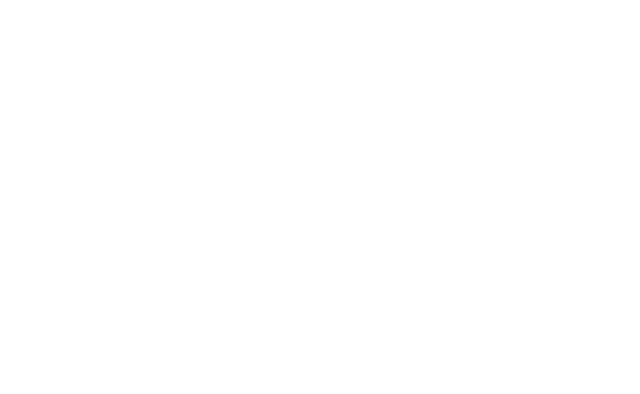
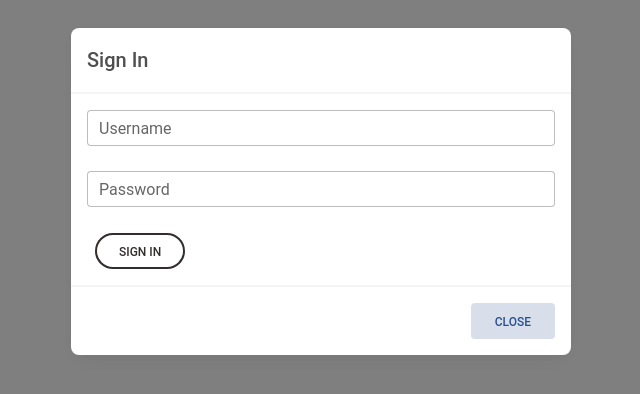
Before and after one commit to ROSUNICOLAE/QuantumBuy, a React (Create React App) app in the folder qb-frontend/: page /SignIn in a window 1280 px wide. Before the commit this address had no page. Shown: the top 394 px of the page, without its empty margins (319-959 px from the left). Built offline with nearby package versions, Linux system fonts and the light colour scheme.

Commit message:
Started working at SIGN IN FEAUTRE

```diff
--- a/qb-frontend/src/App.js
+++ b/qb-frontend/src/App.js
@@ -9,6 +9,7 @@
 import Callback from "./components/Callback";
 import Buy from "./components/Buy";
 import Sell from "./components/Sell";
+import SignIn from "./components/SignIn";
 
 function App() {
     return (
@@ -18,6 +19,7 @@
                 <Route path="/GoQuantum" element={<GoQuantum />} />
                 <Route path="/AboutUs" element={<AboutUs />} />
                 <Route path="/SignUp" element={<SignUp />} />
+                <Route path="/SignIn" element={<SignIn />} />
                 <Route path="/users/oauth2/callback/google" element={<Callback />} />
                 <Route path="/Buy" element={<Buy />} />
                 <Route path="/Sell" element={<Sell />} />
--- /dev/null
+++ b/qb-frontend/src/components/SignIn.js
@@ -0,0 +1,95 @@
+import React, { useState } from 'react';
+import {
+    MDBBtn,
+    MDBModal,
+    MDBModalDialog,
+    MDBModalContent,
+    MDBModalHeader,
+    MDBModalTitle,
+    MDBModalBody,
+    MDBModalFooter,
+    MDBInput,
+} from 'mdb-react-ui-kit';
+
+function SignIn({ closeModal }) {
+    const [username, setUsername] = useState('');
+    const [password, setPassword] = useState('');
+    const [errorMessage, setErrorMessage] = useState('');
+
+    const handleSubmit = async (e) => {
+        e.preventDefault();
+        try {
+            const response = await fetch('http://localhost:8080/api/auth/signin', {
+                method: 'POST',
+                headers: {
+                    'Content-Type': 'application/json',
+                },
+                body: JSON.stringify({
+                    username,
+                    password,
+                }),
+                mode: 'cors', // Add this line to enable CORS
+            });
+
+            if (response.ok) {
+                // Sign-in successful
+                // You can handle the success response here
+                closeModal();
+            } else {
+                // Sign-in failed
+                // You can handle the error response here
+                const data = await response.json();
+                setErrorMessage(data.message);
+            }
+        } catch (error) {
+            console.error('Error:', error);
+        }
+    };
+
+    return (
+        <MDBModal show={true} tabIndex='-1'>
+            <MDBModalDialog>
+                <MDBModalContent>
+                    <MDBModalHeader>
+                        <MDBModalTitle>Sign In</MDBModalTitle>
+                    </MDBModalHeader>
+                    <MDBModalBody>
+                        {errorMessage && (
+                            <div className='alert alert-danger' role='alert'>
+                                {errorMessage}
+                            </div>
+                        )}
+                        <form onSubmit={handleSubmit}>
+                            <MDBInput
+                                label='Username'
+                                id='username'
+                                type='text'
+                                value={username}
+                                onChange={(e) => setUsername(e.target.value)}
+                            />
+                            <br />
+                            <MDBInput
+                                label='Password'
+                                id='password'
+                                type='password'
+                                value={password}
+                                onChange={(e) => setPassword(e.target.value)}
+                            />
+                            <br />
+                            <MDBBtn outline rounded className='mx-2' color='dark' type='submit'>
+                                Sign In
+                            </MDBBtn>
+                        </form>
+                    </MDBModalBody>
+                    <MDBModalFooter>
+                        <MDBBtn color='secondary' onClick={() => closeModal()}>
+                            Close
+                        </MDBBtn>
+                    </MDBModalFooter>
+                </MDBModalContent>
+            </MDBModalDialog>
+        </MDBModal>
+    );
+}
+
+export default SignIn;
--- a/qb-frontend/src/components/SlimSidebar.js
+++ b/qb-frontend/src/components/SlimSidebar.js
@@ -1,23 +1,32 @@
 import React, { useState, useEffect } from 'react';
 import SignUp from './SignUp';
+import SignIn from './SignIn';
 import {
     MDBBtn
 } from 'mdb-react-ui-kit';
 
 function SlimSidebar() {
-    const [showModal, setShowModal] = useState(false);
+    const [showSignUpModal, setShowSignUpModal] = useState(false);
+    const [showSignInModal, setShowSignInModal] = useState(false);
     const [user, setUser] = useState(null);
 
-    const openModal = () => {
-        setShowModal(true);
+    const openSignUpModal = () => {
+        setShowSignUpModal(true);
     };
 
-    const closeModal = () => {
-        setShowModal(false);
+    const closeSignUpModal = () => {
+        setShowSignUpModal(false);
+    };
+
+    const openSignInModal = () => {
+        setShowSignInModal(true);
+    };
+
+    const closeSignInModal = () => {
+        setShowSignInModal(false);
     };
 
     const handleLogout = () => {
-        // Clear the access token from local storage and reload the page to log the user out
         localStorage.removeItem('accessToken');
         window.location.reload();
     };
@@ -55,16 +64,19 @@
                             <p>Logged in as {user ? user.username : ''}</p>
                         </div>
                     )}
-                    <MDBBtn className="w-100 mb-3 btn-sm" onClick={openModal}>
+                    <MDBBtn className="w-100 mb-3 btn-sm" onClick={openSignUpModal}>
                         Sign up
                     </MDBBtn>
-                    <MDBBtn className="w-100 mb-3 btn-sm">Log in</MDBBtn>
+                    <MDBBtn className="w-100 mb-3 btn-sm" onClick={openSignInModal}>
+                        Log in
+                    </MDBBtn>
                     <MDBBtn className="w-100 btn-sm" color="danger" onClick={handleLogout}>
                         Log out
                     </MDBBtn>
                 </div>
             </div>
-            {showModal && <SignUp closeModal={closeModal} />}
+            {showSignUpModal && <SignUp closeModal={closeSignUpModal} />}
+            {showSignInModal && <SignIn closeModal={closeSignInModal} />}
         </>
     );
 }
```
Also changed, not shown: 2 other files (tests, documents, lock files or other folders).
